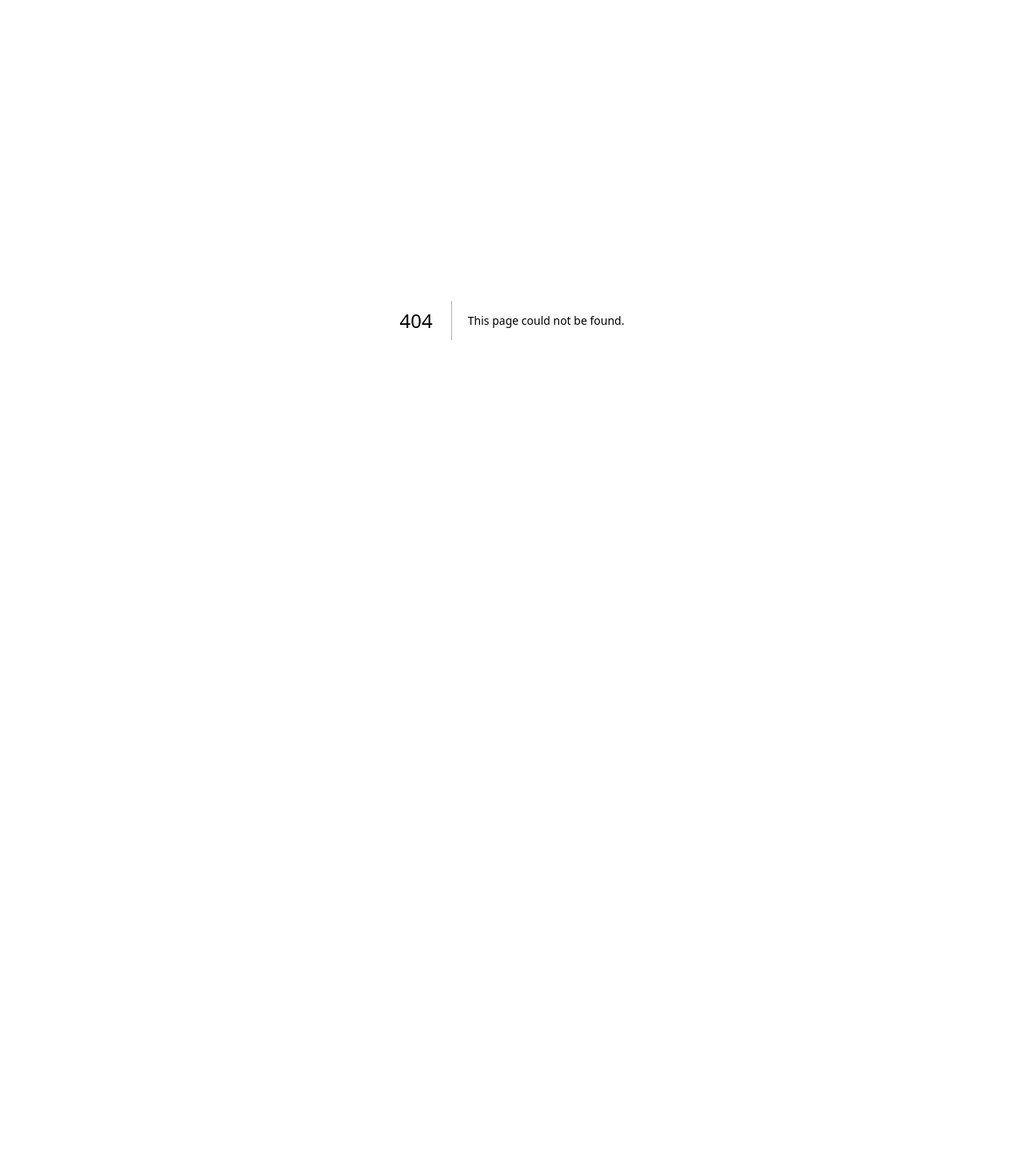
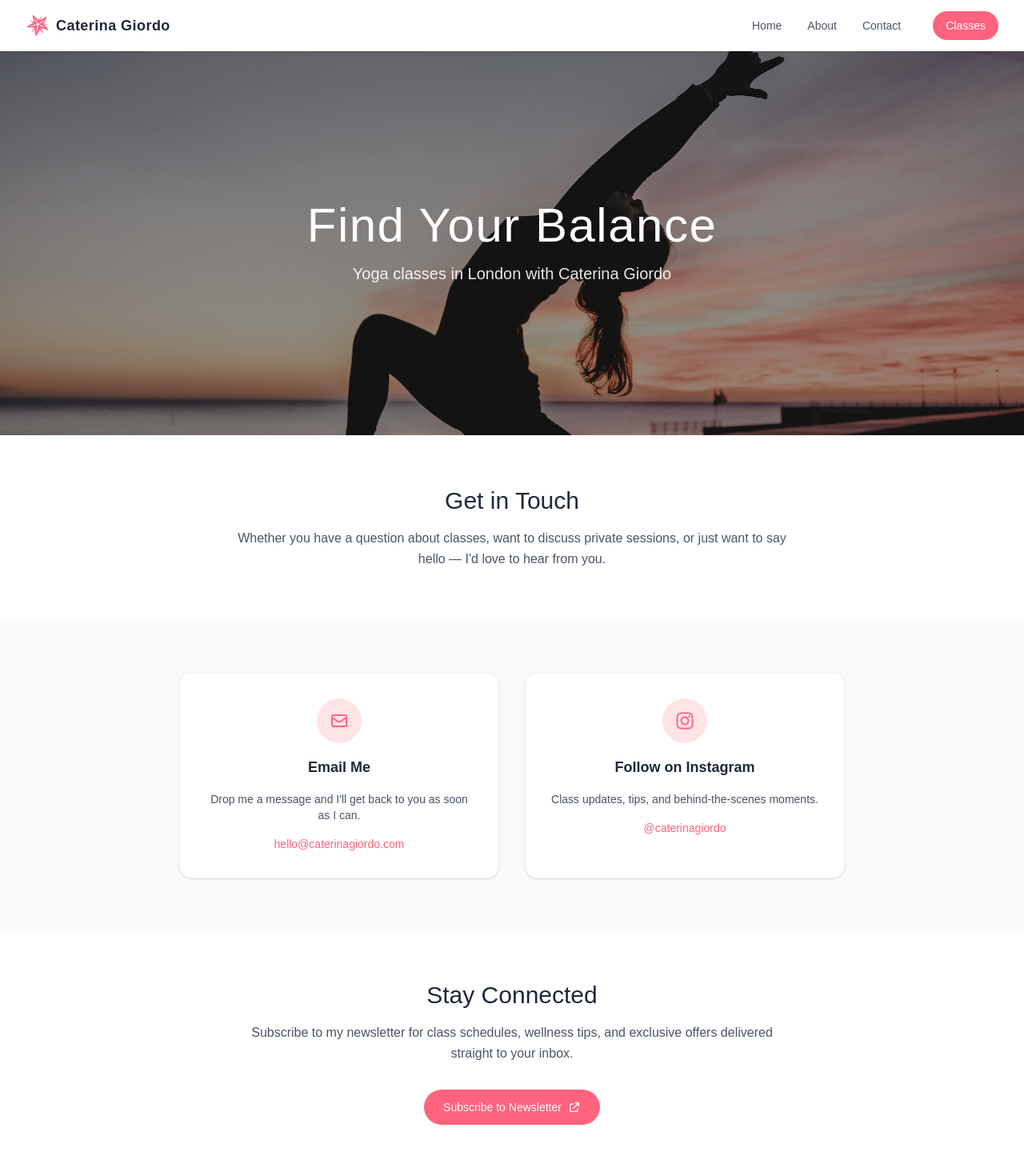
Before and after one commit to MarcoValeri/caterinagiordo-app, a Next.js app: page /contact in a window 1280 px wide. Before the commit this address had no page. Shown: the top 1470 px of the page at 80% size. Before the commit the page ends 800 px from the top, so only its background shows below. Built offline with nearby package versions, Linux system fonts and the light colour scheme.

Commit message:
Add internal links

```diff
--- a/app/components/Header/Header.tsx
+++ b/app/components/Header/Header.tsx
@@ -17,8 +17,6 @@ const Header = ({
     heroImage = yogaPlaceholderOne,
     headline = "Find Your Balance",
     subtitle = "Yoga classes in London with Caterina Giordo",
-    ctaText = "Book a Class",
-    ctaHref = "/book",
 }: HeaderProps) => {
     return (
         <header className="w-full">
@@ -50,12 +48,6 @@ const Header = ({
                     <p className="mt-4 text-lg sm:text-xl text-white/90 max-w-xl">
                         {subtitle}
                     </p>
-                    <a
-                        href={ctaHref}
-                        className="mt-8 px-8 py-3 text-sm font-medium text-white bg-rose-400 rounded-full hover:bg-rose-500 transition-colors"
-                    >
-                        {ctaText}
-                    </a>
                 </div>
             </div>}
         </header>
--- a/app/components/Nav/Nav.tsx
+++ b/app/components/Nav/Nav.tsx
@@ -1,13 +1,13 @@
 "use client";
 
 import { useState } from "react";
+import Link from "next/link";
 import { GiLotusFlower } from "react-icons/gi";
 import { HiMenu, HiX } from "react-icons/hi";
 
 const navLinks = [
   { label: "Home", href: "/" },
   { label: "About", href: "/about" },
-  { label: "Classes", href: "/classes" },
   { label: "Contact", href: "/contact" },
 ];
 
@@ -17,30 +17,30 @@ const Nav = () => {
   return (
     <>
       {/* Logo / Brand */}
-      <a href="/" className="flex items-center gap-2 group">
+      <Link href="/" className="flex items-center gap-2 group">
         <GiLotusFlower className="text-3xl text-rose-400 group-hover:text-rose-500 transition-colors" />
         <span className="text-lg font-semibold tracking-wide text-gray-800">
           Caterina Giordo
         </span>
-      </a>
+      </Link>
 
       {/* Desktop Navigation */}
       <nav className="hidden md:flex items-center gap-8">
         {navLinks.map((link) => (
-          <a
+          <Link
             key={link.label}
             href={link.href}
             className="text-sm font-medium text-gray-600 hover:text-rose-500 transition-colors"
           >
             {link.label}
-          </a>
+          </Link>
         ))}
-        <a
-          href="/book"
+        <Link
+          href="/classes"
           className="ml-2 px-4 py-2 text-sm font-medium text-white bg-rose-400 rounded-full hover:bg-rose-500 transition-colors"
         >
-          Book a Class
-        </a>
+          Classes
+        </Link>
       </nav>
 
       {/* Mobile Menu Button */}
@@ -64,20 +64,20 @@ const Nav = () => {
       >
         <div className="px-4 py-4 space-y-3">
           {navLinks.map((link) => (
-            <a
+            <Link
               key={link.label}
               href={link.href}
               className="block text-sm font-medium text-gray-600 hover:text-rose-500 transition-colors"
             >
               {link.label}
-            </a>
+            </Link>
           ))}
-          <a
-            href="/book"
+          <Link
+            href="/classes"
             className="block mt-3 text-center px-4 py-2 text-sm font-medium text-white bg-rose-400 rounded-full hover:bg-rose-500 transition-colors"
           >
-            Book a Class
-          </a>
+            Classes
+          </Link>
         </div>
       </nav>
     </>
--- /dev/null
+++ b/app/contact/page.tsx
@@ -0,0 +1,97 @@
+import Footer from "../components/Footer/Footer"
+import Header from "../components/Header/Header"
+import ButtonLink from "../components/ButtonLink/ButtonLink"
+import { HiOutlineMail } from "react-icons/hi"
+import { FaInstagram } from "react-icons/fa"
+
+const ContactPage = () => {
+    return (
+        <>
+            <Header showHero={true} />
+            <main className="flex-1">
+                {/* Intro */}
+                <section className="w-full py-16">
+                    <div className="max-w-3xl mx-auto px-4 sm:px-6 lg:px-8 text-center">
+                        <h2 className="text-3xl font-light text-gray-800 mb-4">
+                            Get in Touch
+                        </h2>
+                        <p className="text-gray-600 leading-relaxed">
+                            Whether you have a question about classes, want to discuss
+                            private sessions, or just want to say hello — I&apos;d love to
+                            hear from you.
+                        </p>
+                    </div>
+                </section>
+
+                {/* Contact Options */}
+                <section className="w-full py-16 bg-gray-50">
+                    <div className="max-w-4xl mx-auto px-4 sm:px-6 lg:px-8">
+                        <div className="grid grid-cols-1 md:grid-cols-2 gap-8">
+                            {/* Email */}
+                            <div className="bg-white rounded-2xl shadow-sm border border-gray-100 p-8 text-center flex flex-col items-center gap-4">
+                                <div className="w-14 h-14 rounded-full bg-rose-100 flex items-center justify-center">
+                                    <HiOutlineMail className="text-2xl text-rose-400" />
+                                </div>
+                                <h3 className="text-lg font-semibold text-gray-800">
+                                    Email Me
+                                </h3>
+                                <p className="text-sm text-gray-600">
+                                    Drop me a message and I&apos;ll get back to you as soon
+                                    as I can.
+                                </p>
+                                <a
+                                    href="mailto:hello@caterinagiordo.com"
+                                    className="text-sm font-medium text-rose-400 hover:text-rose-500 transition-colors"
+                                >
+                                    hello@caterinagiordo.com
+                                </a>
+                            </div>
+
+                            {/* Instagram */}
+                            <div className="bg-white rounded-2xl shadow-sm border border-gray-100 p-8 text-center flex flex-col items-center gap-4">
+                                <div className="w-14 h-14 rounded-full bg-rose-100 flex items-center justify-center">
+                                    <FaInstagram className="text-2xl text-rose-400" />
+                                </div>
+                                <h3 className="text-lg font-semibold text-gray-800">
+                                    Follow on Instagram
+                                </h3>
+                                <p className="text-sm text-gray-600">
+                                    Class updates, tips, and behind-the-scenes moments.
+                                </p>
+                                <a
+                                    href="https://instagram.com/caterinagiordo"
+                                    target="_blank"
+                                    rel="noopener noreferrer"
+                                    className="text-sm font-medium text-rose-400 hover:text-rose-500 transition-colors"
+                                >
+                                    @caterinagiordo
+                                </a>
+                            </div>
+                        </div>
+                    </div>
+                </section>
+
+                {/* Newsletter CTA */}
+                <section className="w-full py-16">
+                    <div className="max-w-3xl mx-auto px-4 sm:px-6 lg:px-8 text-center">
+                        <h2 className="text-3xl font-light text-gray-800 mb-4">
+                            Stay Connected
+                        </h2>
+                        <p className="text-gray-600 leading-relaxed mb-8">
+                            Subscribe to my newsletter for class schedules, wellness tips,
+                            and exclusive offers delivered straight to your inbox.
+                        </p>
+                        <ButtonLink
+                            href="https://mailchimp.com"
+                            label="Subscribe to Newsletter"
+                            isExternal={true}
+                        />
+                    </div>
+                </section>
+            </main>
+            <Footer />
+        </>
+    )
+}
+
+export default ContactPage;
```
